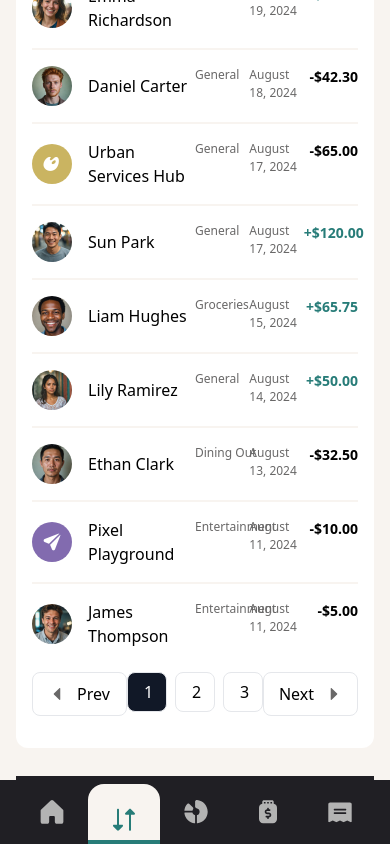
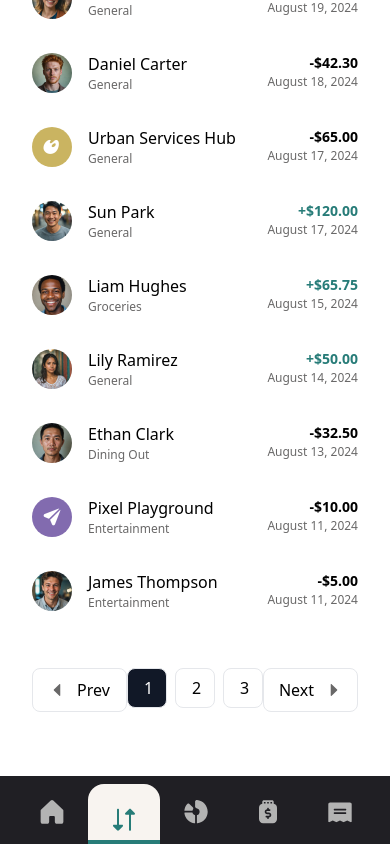
Before and after one commit to RicardoAymay/personal-finance, a Next.js app: page /transactions in a window 390 px wide. Built offline with nearby package versions, Linux system fonts and the light colour scheme.

Commit message:
solved mobile but medium screen bugged

```diff
--- a/src/app/globals.css
+++ b/src/app/globals.css
@@ -31,6 +31,6 @@
     @apply bg-grey-900 flex flex-col w-[90px] h-screen rounded-r-2xl ease-in-out duration-500
   }
   .finance-menu-bottom{
-    @apply px-200 lg:px-0 w-screen h-16 lg:h-full lg:w-full mt-400 lg:mt-0 bg-grey-900 flex lg:flex-col justify-center lg:justify-start items-end lg:items-start
+    @apply px-200 lg:px-0 w-screen md:h-28 lg:h-full lg:w-full mt-400 lg:mt-0 bg-grey-900 flex lg:flex-col justify-center lg:justify-start items-end lg:items-start
   }
 }
--- a/src/app/homepageComponents/FinanceMenu.tsx
+++ b/src/app/homepageComponents/FinanceMenu.tsx
@@ -78,8 +78,8 @@ const FinanceMenu = ({ highlighted }: FinanceMenuProps) => {
                             data-value={item.title}
                             className={`${
                                 item.title.toLowerCase() === highlighted
-                                    ? "bg-beige-100 w-auto lg:w-full rounded-t-2xl lg:rounded-none pt-200 border-b-4 border-b-secondary-green lg:border-b-0 lg:border-s-4 lg:border-s-secondary-green flex text-grey-900 text-preset-3 lg:ps-400 lg:py-200 px-300 lg:rounded-r-lg"
-                                    : "px-300 text-preset-3 border-b-4 border-b-transparent lg:border-s-4 border-s-transparent text-grey-300 py-200"
+                                    ? "bg-beige-100 w-auto lg:w-full rounded-t-2xl lg:rounded-none pt-200 border-b-4 border-b-secondary-green lg:border-b-0 lg:border-s-4 lg:border-s-secondary-green flex text-grey-900 text-preset-5-bold lg:text-preset-3 lg:ps-400 lg:py-200 px-300 lg:rounded-r-lg"
+                                    : "px-300 text-preset-5-bold lg:text-preset-3 border-b-4 border-b-transparent lg:border-s-4 border-s-transparent text-grey-300 py-200"
                             }`}
                         >
                             <Link
--- a/src/app/transactions/page.tsx
+++ b/src/app/transactions/page.tsx
@@ -18,19 +18,14 @@ const TransactionsPage = () => {
     const categoryList: string[] = ["All Transactions", "Entertainment", "Bills", "Groceries", "Dining Out", "Transportation", "Personal Care"]
 
     return (
-        <div className="bg-beige-100 w-full max-w-screen-maxDefined lg:w-full flex flex-col-reverse lg:flex-row h-screen">
-
-
-
+        <div className="bg-white w-full max-w-screen-maxDefined lg:w-full flex flex-col-reverse lg:flex-row h-screen">
                 <FinanceMenuNoSSR highlighted="transactions" />
 
-
-
-            <main className="relative flex  flex-col w-full px-200 mt-400 lg:mt-0 md:px-500 lg:py-400">
+            <main className="relative flex flex-1  flex-col w-full px-200 mt-400 lg:mt-0 md:px-500 lg:py-400">
                 <h1 className="text-preset-1">Transactions</h1>
                 <div className="w-full bg-white rounded-xl flex flex-col mt-300 p-200 md:p-400">
                     <header className="flex justify-between w-full">
-                        <label className="flex items-center border rounded-lg min-w-[215px] w-full me-300 max-w-[320px] bg-white">
+                        <label className="flex items-center border h-11 rounded-lg w-full me-300 max-w-[320px] bg-white">
                             <input
                                 name='searchTransaction'
                                 type="text"
@@ -45,7 +40,7 @@ const TransactionsPage = () => {
                                 className="relative right-300 pointer-events-none"
                             />
                         </label>
-                        <div className='flex space-x-300 lg:w-full lg:justify-end'>
+                        <div className='flex gap-300 lg:w-full justify-end items-center min-w-28'>
                             <TransactionSelect selectTitle='Sort by' imgSrc={caretDown} iterateOver={sortList} sortBy={sortBy} setSortBy={setSortBy} category={category} setCategory={setCategory} />
 
                             <TransactionSelect selectTitle='Category' imgSrc={caretDown} iterateOver={categoryList} sortBy={sortBy} setSortBy={setSortBy} category={category} setCategory={setCategory} />
--- a/src/app/transactionsComponents/TransactionUL.tsx
+++ b/src/app/transactionsComponents/TransactionUL.tsx
@@ -111,19 +111,19 @@ const TransactionUL: React.FC<TransactionULProps> = ({ sortBy, category, searchQ
 
     return (
         <div className='grid grid-cols-6 w-full my-200 justify-between'>
-            <div className='w-full mt-400 grid grid-cols-6 col-span-full text-gray-500 text-xs'>
+            <div className='hidden w-full mt-400 md:grid grid-cols-6 col-span-full text-gray-500 text-xs'>
                 <p className='col-span-3'>Recipient/Sender</p>
                 <p>Category</p>
                 <p>Transaction date</p>
                 <p className='text-right'>Amount</p>
             </div>
 
-            <ul className="w-full col-span-6">
+            <ul className="w-full col-span-6 mt-300">
                 {paginatedTransactions.map((item) => (
                     <React.Fragment key={item.date + item.name + item.amount}>
-                        <hr className="my-200 border border-beige-100" />
-                        <li className="grid grid-cols-6">
-                            <div className='flex col-span-3'>
+
+                        <li className="grid grid-cols-6 my-400">
+                            <div className='flex col-span-4 md:col-span-3'>
                                 <figure className="flex items-center">
                                     <Image
                                         className="rounded-full"
@@ -133,16 +133,20 @@ const TransactionUL: React.FC<TransactionULProps> = ({ sortBy, category, searchQ
                                         alt="Picture to who or from who you sent/received your money"
                                     />
                                 </figure>
-                                <figcaption className="flex items-center flex-1 ms-4 text-preset-3">
+                                <figcaption className="flex flex-1 ms-4 text-preset-3 flex-col">
                                     {item.name}
+                                    <p className="text-preset-5 text-grey-500 w-32 md:hidden">
+                                        {item.category}
+                                    </p>
                                 </figcaption>
                             </div>
-                            <p className="text-preset-5 text-grey-500 w-32">
+                            <p className="hidden md:block text-preset-5 text-grey-500 w-32">
                                 {item.category}
                             </p>
-                            <p className="text-preset-5 text-grey-500">
+                            <p className="hidden md:block text-preset-5 text-grey-500">
                                 {formatDate(item.date)}
                             </p>
+                            <div className='w-full flex flex-col col-span-2 md:col-span-1'>
                                 <p className={item.amount > 0
                                     ? "text-preset-4-bold text-secondary-green text-right"
                                     : "text-preset-4-bold text-right"
@@ -150,6 +154,10 @@ const TransactionUL: React.FC<TransactionULProps> = ({ sortBy, category, searchQ
                                     {item.amount > 0 ? "+" : ""}
                                     {formattedCurrency(item.amount, 2)}
                                 </p>
+                                <p className="md:hidden text-preset-5 text-grey-500 text-right">
+                                    {formatDate(item.date)}
+                                </p>
+                            </div>
                         </li>
                     </React.Fragment>
                 ))}
```
Lines whose indentation alone changed are shown as unchanged.
